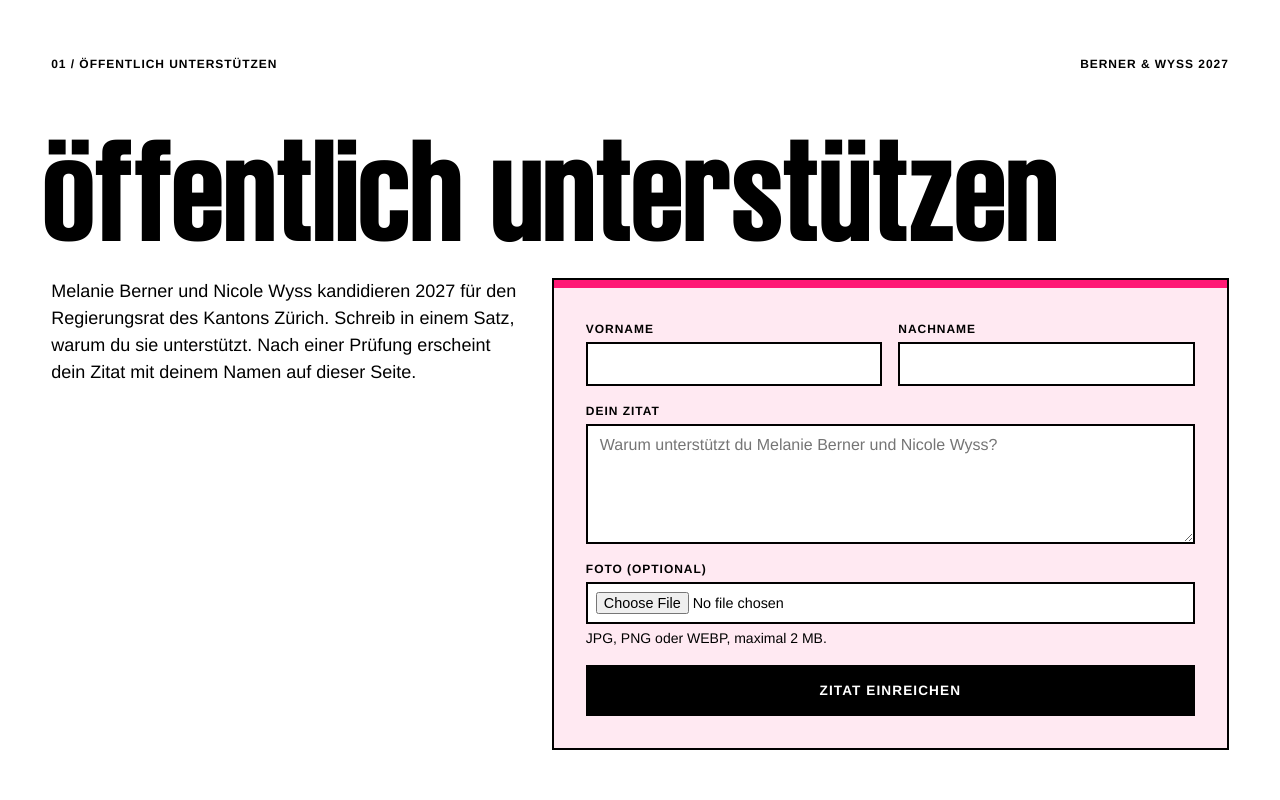
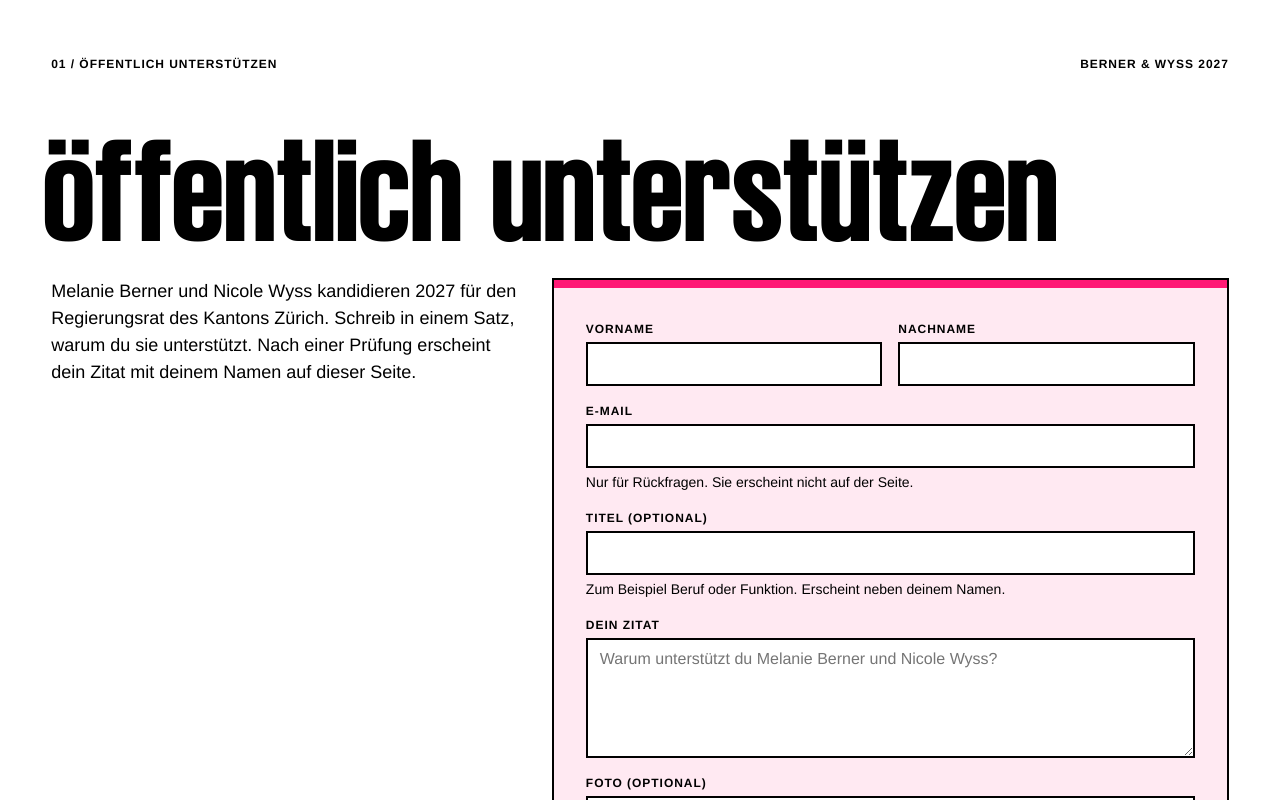
Before and after one commit to dgnaegi/topsharing2027, a React (Vite) app in the folder frontend/: page / in a window 1280 px wide. Shown: the part 852-1652 px from the top of the page. Built offline with nearby package versions, Linux system fonts and the light colour scheme; no server answers.

Commit message:
adjust form

```diff
--- a/frontend/src/api/endpoints.ts
+++ b/frontend/src/api/endpoints.ts
@@ -3,6 +3,8 @@ import { postJson } from './client'
 export interface TestimonialSubmission {
   firstName: string
   lastName: string
+  email: string
+  title?: string
   quote: string
   image?: string
 }
--- a/frontend/src/components/HeroSection.tsx
+++ b/frontend/src/components/HeroSection.tsx
@@ -14,11 +14,11 @@ export function HeroSection() {
         <Claim>Melanie Berner &amp; Nicole Wyss in den Regierungsrat</Claim>
       </Title>
       <Actions>
+        <Button as="a" href="#unterstuetzen" $variant="onSignal">
+          Öffentlich unterstützen
+        </Button>
         <Button as="a" href="#spenden" $variant="onSignal">
           Spenden
-        </Button>
-        <Button as="a" href="#unterstuetzen" $variant="onSignal">
-          Öffentlich unterstützen
         </Button>
       </Actions>
     </Band>
--- a/frontend/src/components/SupporterForm.tsx
+++ b/frontend/src/components/SupporterForm.tsx
@@ -20,6 +20,8 @@ import { fileToDataUrl, MAX_IMAGE_BYTES, ALLOWED_IMAGE_TYPES } from '../utils/fi
 interface FormValues {
   firstName: string
   lastName: string
+  email: string
+  title: string
   quote: string
   image: FileList
 }
@@ -44,6 +46,8 @@ export function SupporterForm() {
       await submitTestimonial({
         firstName: values.firstName.trim(),
         lastName: values.lastName.trim(),
+        email: values.email.trim(),
+        title: values.title.trim() || undefined,
         quote: values.quote.trim(),
         image,
       })
@@ -81,6 +85,29 @@ export function SupporterForm() {
           {errors.lastName && <ErrorText>Bitte Nachname angeben.</ErrorText>}
         </Field>
       </Row>
+
+      <Field>
+        <Label htmlFor="email">E-Mail</Label>
+        <Input
+          id="email"
+          type="email"
+          autoComplete="email"
+          {...register('email', {
+            required: true,
+            maxLength: 200,
+            pattern: /^[^\s@]+@[^\s@]+\.[^\s@]+$/,
+          })}
+        />
+        <HelpText>Nur für Rückfragen. Sie erscheint nicht auf der Seite.</HelpText>
+        {errors.email && <ErrorText>Bitte eine gültige E-Mail angeben.</ErrorText>}
+      </Field>
+
+      <Field>
+        <Label htmlFor="title">Titel (optional)</Label>
+        <Input id="title" {...register('title', { maxLength: 100 })} />
+        <HelpText>Zum Beispiel Beruf oder Funktion. Erscheint neben deinem Namen.</HelpText>
+        {errors.title && <ErrorText>Der Titel ist zu lang.</ErrorText>}
+      </Field>
 
       <Field>
         <Label htmlFor="quote">Dein Zitat</Label>
--- a/frontend/src/routes/PrivacyPage.tsx
+++ b/frontend/src/routes/PrivacyPage.tsx
@@ -47,8 +47,9 @@ export function PrivacyPage() {
         </P>
         <Ul>
           <li>
-            <strong>Formular-Einreichung:</strong> Vorname, Nachname, dein Zitat und optional ein
-            Foto
+            <strong>Formular-Einreichung:</strong> Vorname, Nachname, E-Mail-Adresse (für
+            Rückfragen, sie wird nicht veröffentlicht), dein Zitat, optional ein Titel und optional
+            ein Foto
           </li>
         </Ul>
         <P>
@@ -87,9 +88,9 @@ export function PrivacyPage() {
       <Section>
         <H2>Speicherdauer</H2>
         <P>
-          Die E-Mail liegt im Postfach des Kandidatur-Teams und wird dort nach der Bearbeitung gelöscht.
-          Ein veröffentlichtes Zitat bleibt auf der Website, bis spätestens ein Jahr nach der Wahl oder bis du
-          die Entfernung verlangst.
+          Die E-Mail liegt im Postfach des Kandidatur-Teams und wird dort nach der Bearbeitung
+          gelöscht. Ein veröffentlichtes Zitat bleibt auf der Website, bis spätestens ein Jahr nach
+          der Wahl oder bis du die Entfernung verlangst.
         </P>
       </Section>
 
```
Also changed, not shown: 2 other files (tests, documents, lock files or other folders).
